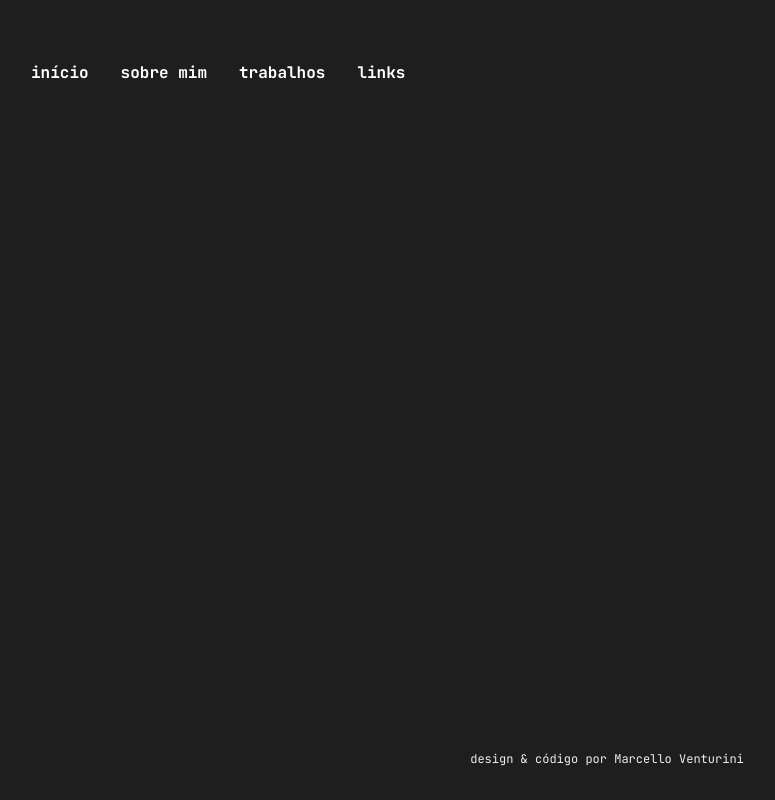
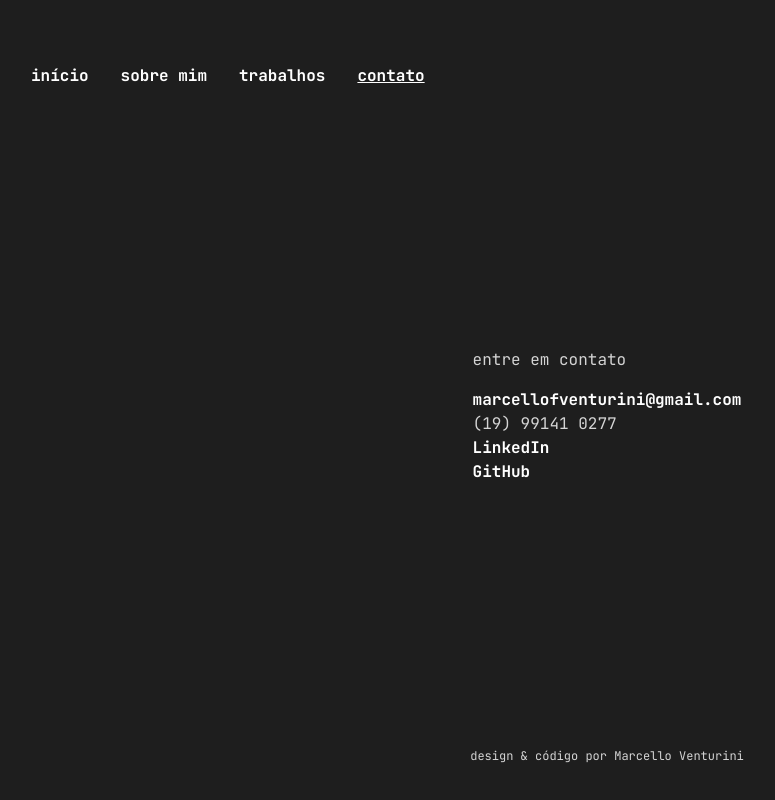
Before and after one commit to marcelloventurini/portfolio, a React (Vite) app: page /contato in a window 1280 px wide. Shown: the whole page, without its empty margins (33-808 px from the left). Built offline with nearby package versions, Linux system fonts and the light colour scheme.

Commit message:
feat: create contact page

```diff
--- a/src/App.scss
+++ b/src/App.scss
@@ -3,7 +3,7 @@
 #root {
   max-width: 1440px;
   margin: 0 auto;
-  line-height: 1.125rem;
+  line-height: 1.5rem;
   display: flex;
   flex-direction: column;
   min-height: 100vh;
--- a/src/App.tsx
+++ b/src/App.tsx
@@ -5,6 +5,7 @@ import Home from 'pages/Home/Home'
 import { BrowserRouter, Route, Routes } from 'react-router-dom'
 import './App.scss'
 import Works from 'pages/Works/Works'
+import Contact from 'pages/Contact/Contact'
 
 function App() {
   return (
@@ -16,6 +17,7 @@ function App() {
             <Route path='/' element={<Home />} />
             <Route path='/sobremim' element={<AboutMe />} />
             <Route path='/trabalhos' element={<Works />} />
+            <Route path='/contato' element={<Contact />} />
           </Routes>
         </main>
         <Footer />
--- a/src/components/Header/Header.tsx
+++ b/src/components/Header/Header.tsx
@@ -14,8 +14,8 @@ const Header = () => {
         <HeaderLink to='/trabalhos'>
           trabalhos
         </HeaderLink>
-        <HeaderLink to='#'>
-          links
+        <HeaderLink to='/contato'>
+          contato
         </HeaderLink>
       </nav>
     </header>
--- /dev/null
+++ b/src/pages/Contact/Contact.module.scss
@@ -0,0 +1,10 @@
+@import '../../styles/variables';
+
+.container {
+  display: flex;
+  flex-direction: column;
+
+  &__title {
+    margin-bottom: $margin-xs;
+  }
+}
--- /dev/null
+++ b/src/pages/Contact/Contact.tsx
@@ -0,0 +1,19 @@
+import styles from './Contact.module.scss'
+
+const Contact = () => {
+  return (
+    <section className={styles.container}>
+      <h1 className={styles.container__title}>entre em contato</h1>
+      <a href='mailto:someone@example.com'>marcellofventurini@gmail.com</a>
+      <p>(19) 99141 0277</p>
+      <a href='https://www.linkedin.com/in/marcelloventurini/' target='_blank'>
+        LinkedIn
+      </a>
+      <a href='https://github.com/marcelloventurini' target='_blank'>
+        GitHub
+      </a>
+    </section>
+  )
+}
+
+export default Contact
--- a/src/styles/_variables.scss
+++ b/src/styles/_variables.scss
@@ -1,6 +1,6 @@
 $background-color: #1e1e1e;
 $font-color-link: #ffffff;
-$font-color-text: #ededed;
+$font-color-text: #d4d4d4;
 
 $margin-xl: 16rem;
 $margin-l: 8rem;
```
